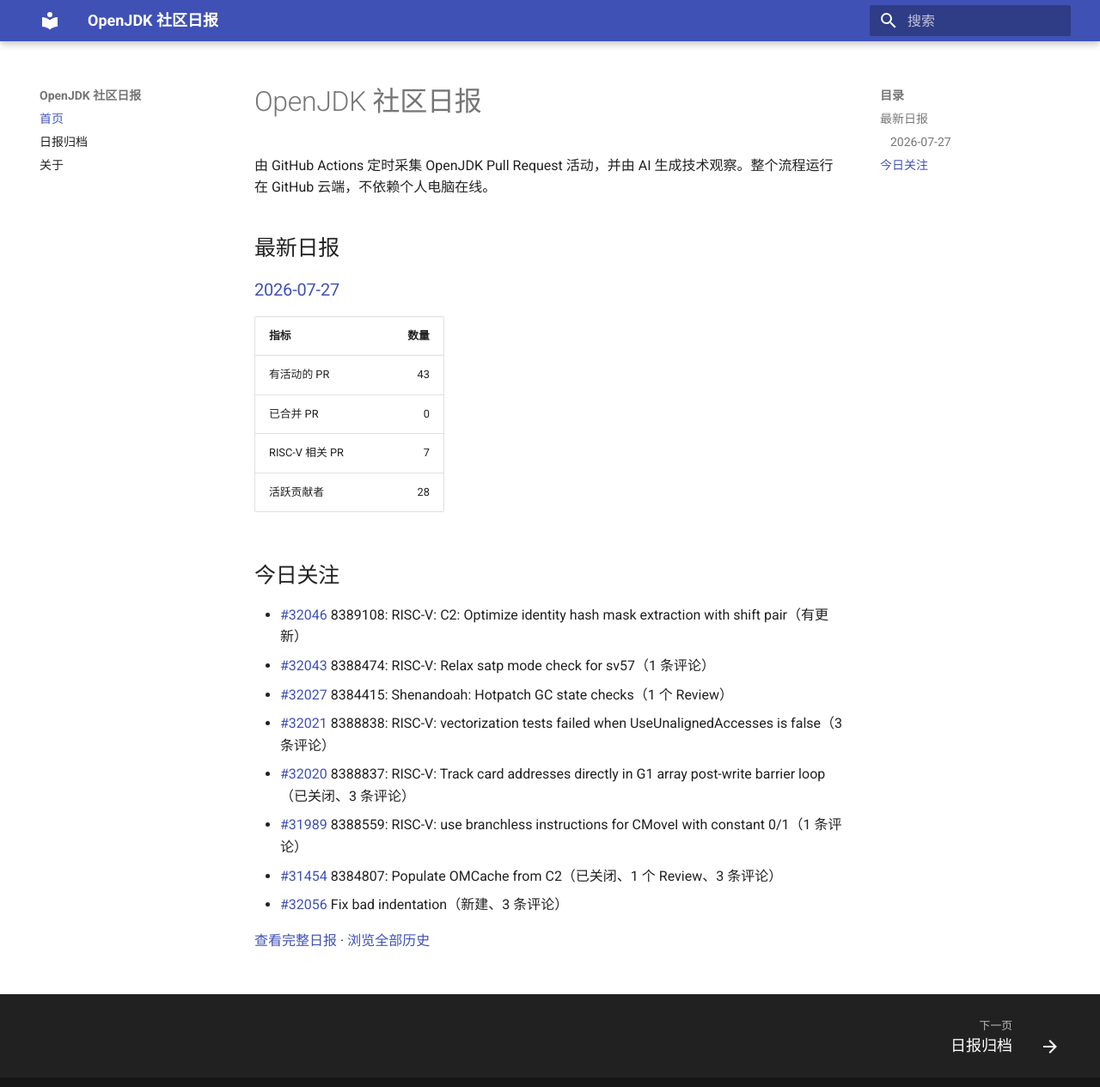
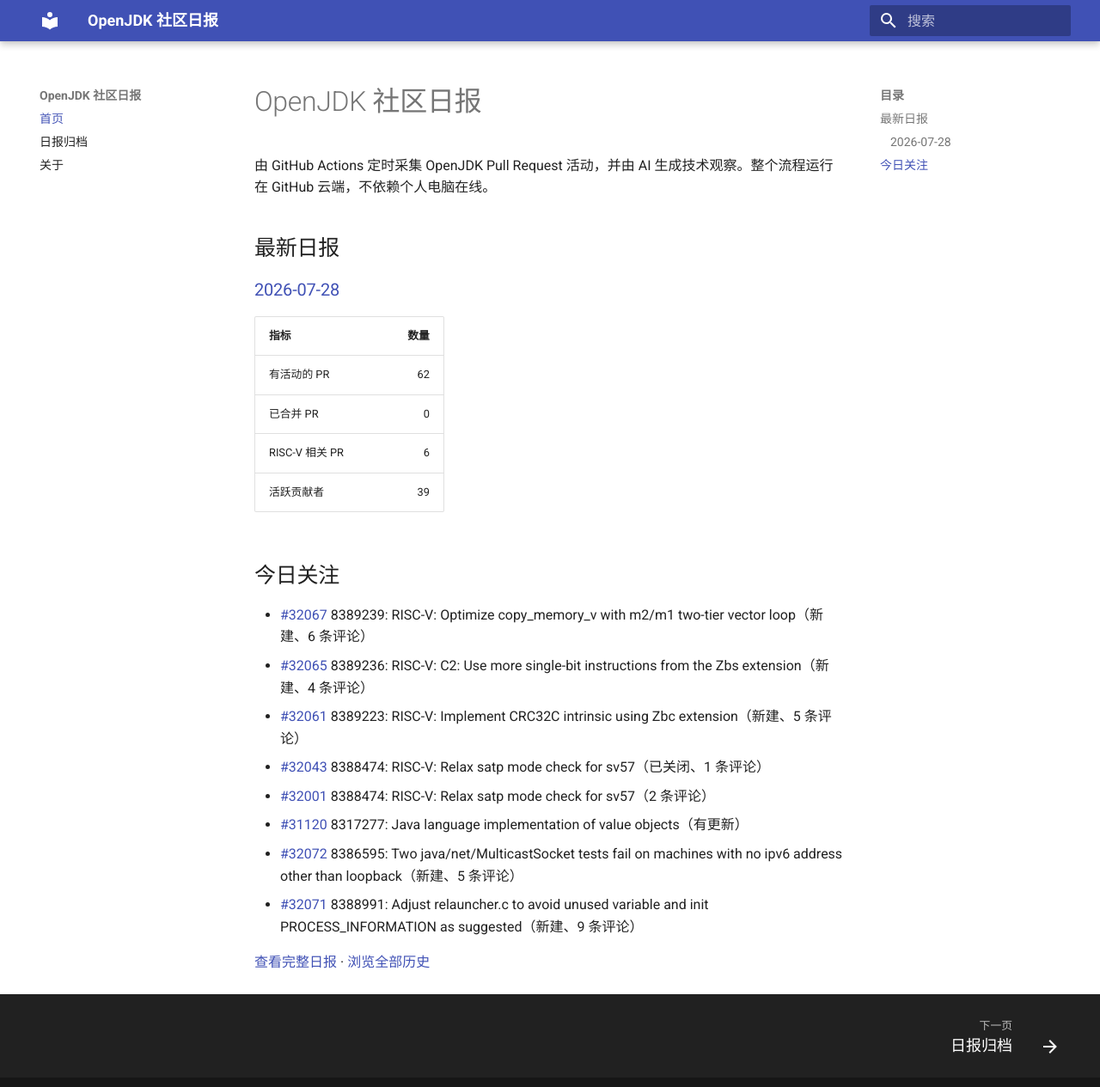
Before and after one commit to DingliZhang/openjdk-daily, an MkDocs documentation site: the page built from docs/index.md, in a window 1280 px wide and 1278 px high. Shown: the top 1265 px of the window at 86% size. Built offline with MkDocs 1.6.1 and Material for MkDocs 9.7.7, drawn with Linux system fonts in a browser that asks for light colours.

Commit message:
report: add OpenJDK daily report

```diff
--- a/docs/index.md
+++ b/docs/index.md
@@ -4,24 +4,24 @@
 
 ## 最新日报
 
-### [2026-07-27](reports/2026/2026-07-27.md)
+### [2026-07-28](reports/2026/2026-07-28.md)
 
 | 指标 | 数量 |
 |---|---:|
-| 有活动的 PR | 43 |
+| 有活动的 PR | 62 |
 | 已合并 PR | 0 |
-| RISC-V 相关 PR | 7 |
-| 活跃贡献者 | 28 |
+| RISC-V 相关 PR | 6 |
+| 活跃贡献者 | 39 |
 
 ## 今日关注
 
-- [#32046](https://github.com/openjdk/jdk/pull/32046) 8389108: RISC-V: C2: Optimize identity hash mask extraction with shift pair（有更新）
-- [#32043](https://github.com/openjdk/jdk/pull/32043) 8388474: RISC-V: Relax satp mode check for sv57（1 条评论）
-- [#32027](https://github.com/openjdk/jdk/pull/32027) 8384415: Shenandoah: Hotpatch GC state checks（1 个 Review）
-- [#32021](https://github.com/openjdk/jdk/pull/32021) 8388838: RISC-V: vectorization tests failed when UseUnalignedAccesses is false（3 条评论）
-- [#32020](https://github.com/openjdk/jdk/pull/32020) 8388837: RISC-V: Track card addresses directly in G1 array post-write barrier loop（已关闭、3 条评论）
-- [#31989](https://github.com/openjdk/jdk/pull/31989) 8388559: RISC-V: use branchless instructions for CMoveI with constant 0/1（1 条评论）
-- [#31454](https://github.com/openjdk/jdk/pull/31454) 8384807: Populate OMCache from C2（已关闭、1 个 Review、3 条评论）
-- [#32056](https://github.com/openjdk/jdk/pull/32056) Fix bad indentation（新建、3 条评论）
+- [#32067](https://github.com/openjdk/jdk/pull/32067) 8389239: RISC-V: Optimize copy_memory_v with m2/m1 two-tier vector loop（新建、6 条评论）
+- [#32065](https://github.com/openjdk/jdk/pull/32065) 8389236: RISC-V: C2: Use more single-bit instructions from the Zbs extension（新建、4 条评论）
+- [#32061](https://github.com/openjdk/jdk/pull/32061) 8389223: RISC-V: Implement CRC32C intrinsic using Zbc extension（新建、5 条评论）
+- [#32043](https://github.com/openjdk/jdk/pull/32043) 8388474: RISC-V: Relax satp mode check for sv57（已关闭、1 条评论）
+- [#32001](https://github.com/openjdk/jdk/pull/32001) 8388474: RISC-V: Relax satp mode check for sv57（2 条评论）
+- [#31120](https://github.com/openjdk/jdk/pull/31120) 8317277: Java language implementation of value objects（有更新）
+- [#32072](https://github.com/openjdk/jdk/pull/32072) 8386595: Two java/net/MulticastSocket tests fail on machines with no ipv6 address other than loopback（新建、5 条评论）
+- [#32071](https://github.com/openjdk/jdk/pull/32071) 8388991: Adjust relauncher.c to avoid unused variable and init PROCESS_INFORMATION as suggested（新建、9 条评论）
 
-[查看完整日报](reports/2026/2026-07-27.md) · [浏览全部历史](reports/index.md)
+[查看完整日报](reports/2026/2026-07-28.md) · [浏览全部历史](reports/index.md)
```
Also changed, not shown: docs/reports/2026/2026-07-28.md (added, +178 -0 lines), docs/reports/index.md (+2 -1 lines), 1 other file.
